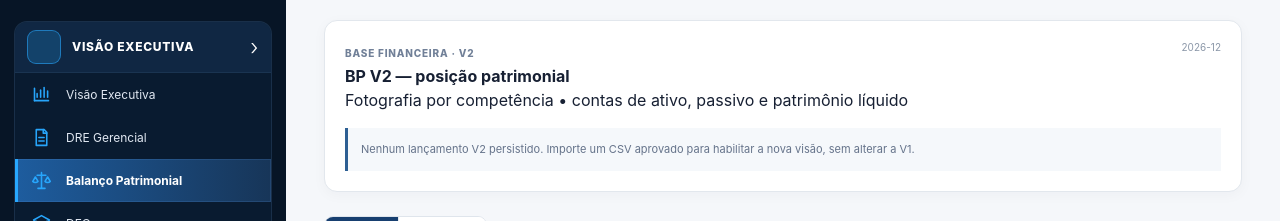
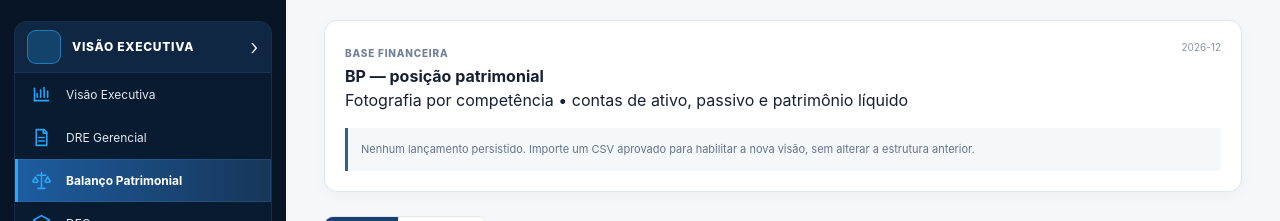
Before and after one commit to cardoso4009-byte/bp-financeiro-bi, a Next.js app: page /balanco-gerencial in a window 1280 px wide. Shown: the part 170-391 px from the top of the page. Built offline with nearby package versions, Linux system fonts and the light colour scheme.

Commit message:
fix: remove nomenclatura tecnica do balanco gerencial

```diff
--- a/app/balanco-gerencial/page.tsx
+++ b/app/balanco-gerencial/page.tsx
@@ -85,16 +85,16 @@ export default function BalancoGerencial(){
   <header className="bp-header"><div><small>CONTROLADORIA FINANCEIRA</small><h1>Balanço Patrimonial Gerencial</h1><p>Posição patrimonial • visão mensal, acumulada e comparativa</p></div><ReportPeriodFilter value={period} onChange={setPeriod} years={availableYears}/></header>
 
   <section className="bp-card" style={{marginBottom:24}}>
-   <div className="bp-card-title"><div><small>BASE FINANCEIRA · V2</small><h2>BP V2 — posição patrimonial</h2><p className="muted">Fotografia por competência • contas de ativo, passivo e patrimônio líquido</p></div><span>{selectedV2Period}</span></div>
-   {v2Entries.length===0 ? <div className="note">Nenhum lançamento V2 persistido. Importe um CSV aprovado para habilitar a nova visão, sem alterar a V1.</div> : <>
-    <div className="bp-summary"><div><span>Lançamentos V2</span><strong>{v2Entries.length}</strong></div><div><span>Competências</span><strong>{v2Base.periods.length}</strong></div><div><span>Contas identificadas</span><strong>{draftRows.length}</strong></div><div><span>Classificação</span><strong>{v2Ready?'Pronta':'Pendente'}</strong></div></div>
-    <div className="toolbar" style={{marginTop:20}}><div><h3>Plano de contas V2</h3><p className="muted">A classificação patrimonial é explícita. Nenhum ativo, passivo ou PL é inferido automaticamente.</p></div><button className="primary-btn" disabled={!v2Ready} onClick={saveAccounts}>{accountsSaved?'Classificação salva':'Salvar classificação'}</button></div>
+   <div className="bp-card-title"><div><small>BASE FINANCEIRA</small><h2>BP — posição patrimonial</h2><p className="muted">Fotografia por competência • contas de ativo, passivo e patrimônio líquido</p></div><span>{selectedV2Period}</span></div>
+   {v2Entries.length===0 ? <div className="note">Nenhum lançamento persistido. Importe um CSV aprovado para habilitar a nova visão, sem alterar a estrutura anterior.</div> : <>
+    <div className="bp-summary"><div><span>Lançamentos</span><strong>{v2Entries.length}</strong></div><div><span>Competências</span><strong>{v2Base.periods.length}</strong></div><div><span>Contas identificadas</span><strong>{draftRows.length}</strong></div><div><span>Classificação</span><strong>{v2Ready?'Pronta':'Pendente'}</strong></div></div>
+    <div className="toolbar" style={{marginTop:20}}><div><h3>Plano de contas</h3><p className="muted">A classificação patrimonial é explícita. Nenhum ativo, passivo ou PL é inferido automaticamente.</p></div><button className="primary-btn" disabled={!v2Ready} onClick={saveAccounts}>{accountsSaved?'Classificação salva':'Salvar classificação'}</button></div>
     <div className="table-wrap"><table><thead><tr><th>Conta / ID importado</th><th>Natureza</th><th>Classificação BP</th></tr></thead><tbody>{draftRows.map(([id,draft])=><tr key={id}><td><strong>{draft.name}</strong><small style={{display:'block'}}>{id}</small></td><td><select value={draft.nature} onChange={e=>updateDraft(id,'nature',e.target.value)}><option value="">Selecionar</option><option value="debit">Débito</option><option value="credit">Crédito</option></select></td><td><select value={draft.statement} onChange={e=>updateDraft(id,'statement',e.target.value)}><option value="">Selecionar</option><option value="ativo">Ativo</option><option value="passivo">Passivo</option><option value="patrimonio_liquido">Patrimônio Líquido</option><option value="resultado">Resultado</option></select></td></tr>)}</tbody></table></div>
     {v2Report ? <>
-      <div className="bp-summary" style={{marginTop:20}}><div><span>Ativo V2</span><strong>{brl(v2Report.ativo)}</strong></div><div><span>Passivo V2</span><strong>{brl(v2Report.passivo)}</strong></div><div><span>Patrimônio Líquido V2</span><strong>{brl(v2Report.patrimonioLiquido)}</strong></div><div><span>Diferença patrimonial</span><strong>{brl(v2Report.diferencaPatrimonial)}</strong></div></div>
+      <div className="bp-summary" style={{marginTop:20}}><div><span>Ativo</span><strong>{brl(v2Report.ativo)}</strong></div><div><span>Passivo</span><strong>{brl(v2Report.passivo)}</strong></div><div><span>Patrimônio Líquido</span><strong>{brl(v2Report.patrimonioLiquido)}</strong></div><div><span>Diferença patrimonial</span><strong>{brl(v2Report.diferencaPatrimonial)}</strong></div></div>
       <div className="bp-checks"><Check ok={v2Report.balanced} label="Equação patrimonial" value={v2Report.balanced?'Ativo = Passivo + PL':'Diferença medida, sem ajuste artificial: '+brl(v2Report.diferencaPatrimonial)}/><Check ok={v2Report.excludedResultEntries>=0} label="Governança da fotografia" value={`${v2Report.entriesInSnapshot} lançamento(s) até ${selectedV2Period}; ${v2Report.excludedResultEntries} de resultado fora do BP.`}/></div>
       <div className="table-wrap" style={{marginTop:20}}><table><thead><tr><th>Conta</th><th>Grupo</th><th>Lançamentos</th><th>Saldo</th></tr></thead><tbody>{v2Report.accounts.map(account=><tr key={account.accountId}><td>{account.name}<small style={{display:'block'}}>{account.code}</small></td><td>{account.statement==='ativo'?'Ativo':account.statement==='passivo'?'Passivo':account.statement==='patrimonio_liquido'?'Patrimônio Líquido':'Resultado'}</td><td>{account.entries}</td><td className="amount">{brl(account.balance)}</td></tr>)}</tbody></table></div>
-     </> : <div className="note" style={{marginTop:16}}>Classifique natureza e grupo patrimonial de todas as contas para calcular o BP V2. A regra é deliberadamente conservadora: o sistema não inventa classificações.</div>}
+     </> : <div className="note" style={{marginTop:16}}>Classifique natureza e grupo patrimonial de todas as contas para calcular o BP. A regra é deliberadamente conservadora: o sistema não inventa classificações.</div>}
    </>}
   </section>
 
```
